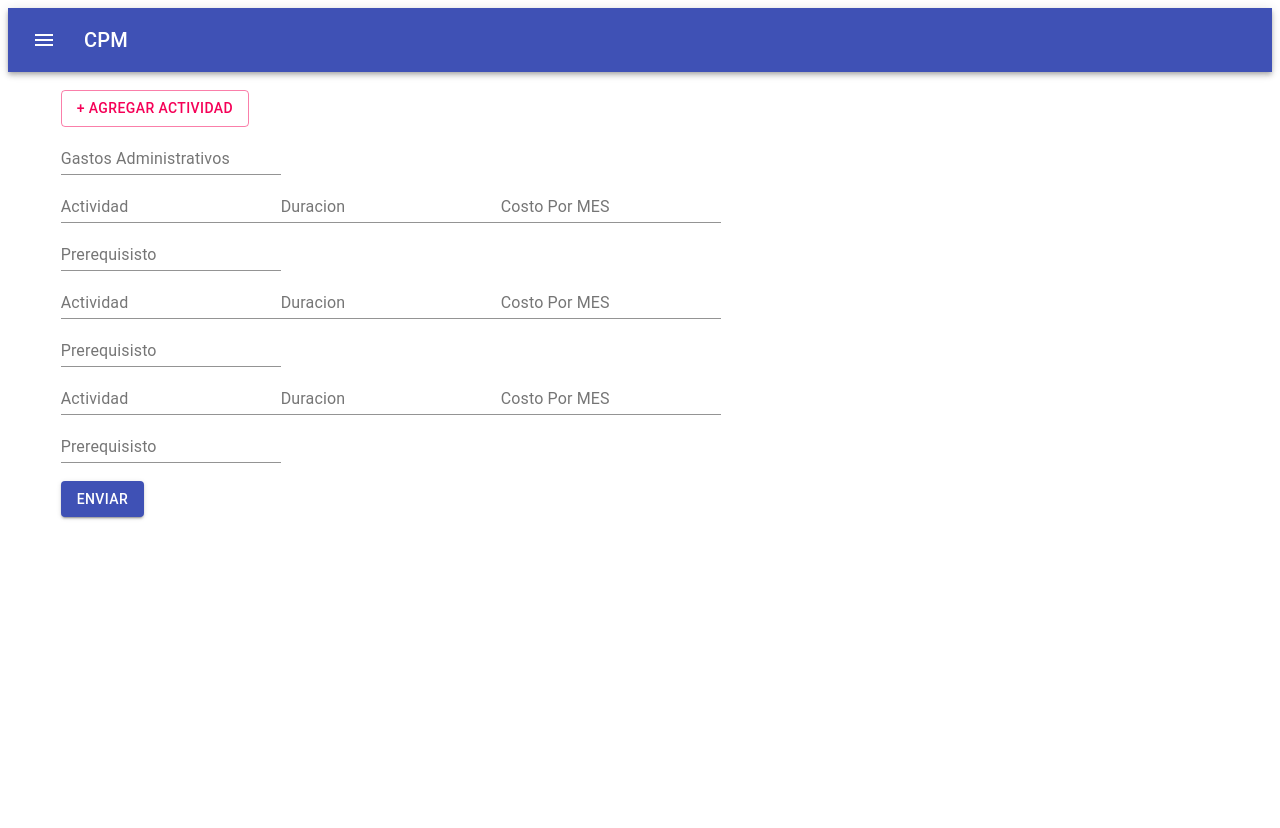
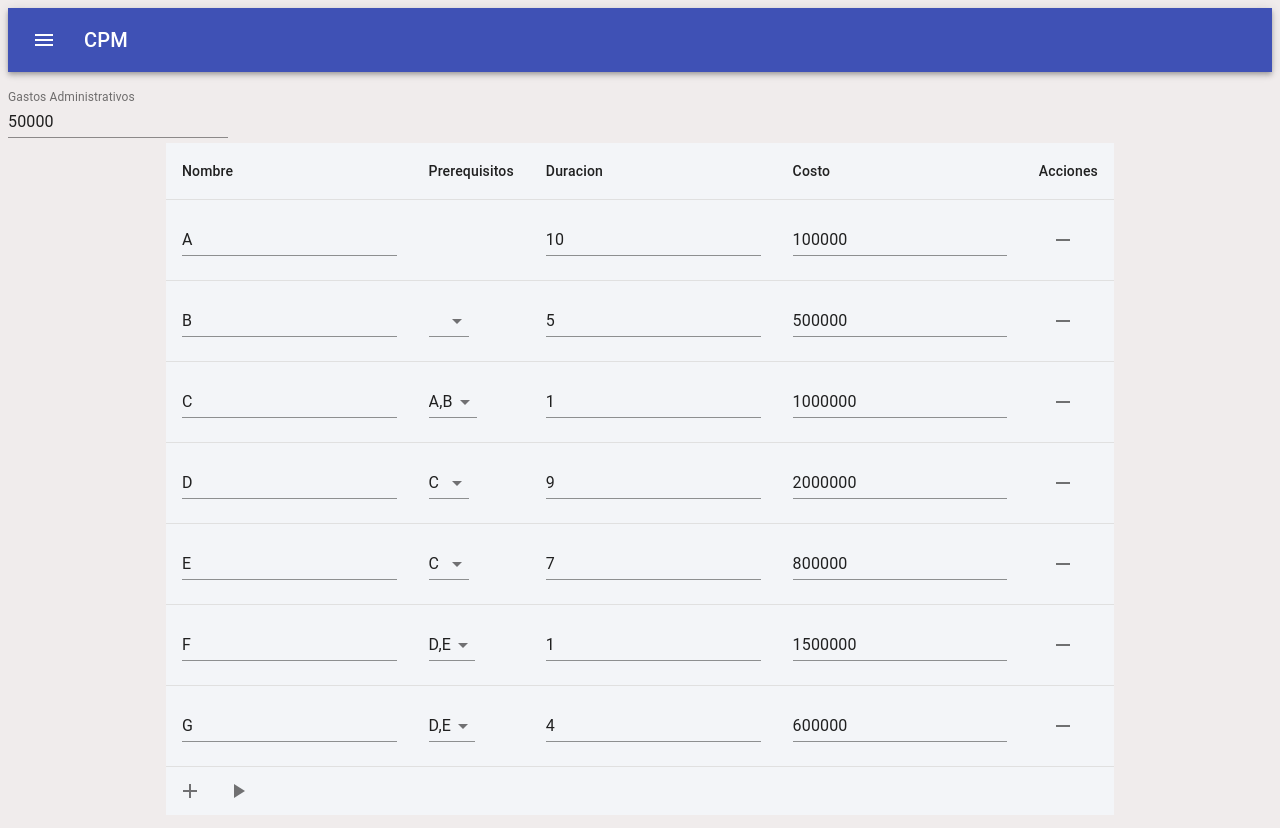
Before and after one commit to r0naldC/CPM-UI, a React (Create React App) app: page / in a window 1280 px wide. Before the commit the page ends 800 px from the top, so only its background shows below. Built offline with nearby package versions, Linux system fonts and the light colour scheme.

Commit message:
casi terminado

```diff
--- a/src/Components/ActivitiesInputs.jsx
+++ b/src/Components/ActivitiesInputs.jsx
@@ -1,8 +1,9 @@
 import React from "react";
 import Grid from "@material-ui/core/Grid";
-
+import Jobs from './toSpare';
 import TextField from "@material-ui/core/TextField";
 import PropTypes from "prop-types";
+import { Activity } from "./toSpare";
 
 function ActivitiesInputs(props) {
   const { id } = props;
@@ -10,7 +11,7 @@ function ActivitiesInputs(props) {
 
 
     <Grid item sm={12} lg={8} id={id} >
-      <TextField  label="Actividad" />
+      <TextField  label="Actividad" value="" onChange=""/>
       <TextField label="Duracion" />
       <TextField label="Costo Por MES " />
       <TextField label="Prerequisisto" />
--- a/src/Components/MainContainer.jsx
+++ b/src/Components/MainContainer.jsx
@@ -1,73 +1,212 @@
-import React, { Component } from "react";
-import Grid from "@material-ui/core/Grid";
-import ActivitiesInputs from "./ActivitiesInputs";
-import Button from "@material-ui/core/Button";
-import TextField from "@material-ui/core/TextField";
-import Jobs from './data/jobs.js';
+import React, {
+  useState, useEffect
+} from 'react';
+
+import Table from '@material-ui/core/Table';
+import TableFooter from '@material-ui/core/TableFooter';
+import TableBody from '@material-ui/core/TableBody';
+import TableCell from '@material-ui/core/TableCell';
+import TableHead from '@material-ui/core/TableHead';
+import TableRow from '@material-ui/core/TableRow';
+import IconButton from '@material-ui/core/IconButton';
+import AddIcon from '@material-ui/icons/Add';
+import PlayArrowIcon from '@material-ui/icons/PlayArrow';
+import TextField from '@material-ui/core/TextField';
+import Grid from '@material-ui/core/Grid';
+import Select from '@material-ui/core/Select';
+import Chip from '@material-ui/core/Chip';
+import MenuItem from '@material-ui/core/MenuItem';
+
+import RemoveIcon from '@material-ui/icons/Remove';
+
+import './css.css';
+
+import { calculateTotalCost, calculateTotalDuration, calculateCriticalPath, Activity, calculateBudget } from './toSpare';
+import { isValueInAnotherArray, canRemoveActivity } from './comprobation';
+
+let sampleData = [
+  new Activity("A", 10, 100000),
+  new Activity("B", 5, 500000),
+  new Activity("C", 1, 1000000, "A", "B"),
+  new Activity("D", 9, 2000000, "C"),
+  new Activity("E", 7, 800000, "C"),
+  new Activity("F", 1, 1500000, "D", "E"),
+  new Activity("G", 4, 600000, "D", "E")
+];
+
+let flatActivitiesDone = [];
+let groupedActivitiesDone = [[]];
+let sampleAdminExpenses = 50000;
+
+function App() {
+  let [data, setData] = useState([]);
+  let [adminExpenses, setExpenses] = useState(sampleAdminExpenses);
+  let [cost, setCost] = useState(0);
+  let [duration, setDuration] = useState(0);
+  let [criticalPath, setCriticalPath] = useState([]);
+  let [budget, setBudget] = useState([]);
+  let [wasCalculated, setCalc] = useState(false);
+
+  const handleData = (data) => {
+    setDuration(calculateTotalDuration(data, groupedActivitiesDone, flatActivitiesDone));
+    setCost(calculateTotalCost(data, duration, adminExpenses));
+    setCriticalPath(calculateCriticalPath(groupedActivitiesDone));
+    setBudget(calculateBudget(groupedActivitiesDone, adminExpenses));
+    setCalc(true);
+  }
+
+  function handleChangeadmExpenses(event){
+    setExpenses( parseInt(event.target.value))
+  }
+
+  return (
+    <div className="App">
+      <Form onSubmit={handleData} handleChangeadmExpenses={handleChangeadmExpenses} adminExpenses={adminExpenses} />
+      {wasCalculated && <div>
+        <div className="horizontal-divisor"></div> <Results duration={duration} cost={cost} criticalPath={criticalPath} budget={budget} adminExpenses={adminExpenses}/>
+      </div>}
+    </div>
+  );
+}
+
+// Probably can use this to render a Chip with delete button
+function preChip(value, handleDeleteFN = () => { }) {
+  return <Chip
+    label={value}
+    onDelete={handleDeleteFN}
+    color="primary"
+  />
+}
+
+function Form({ onSubmit, handleChangeadmExpenses, adminExpenses }) {
+  let [data, setData] = useState(sampleData);
+  let [names, setName] = useState('');
+
+  function handleChange({ target: { value } }, key, index) {
+    let newData = [...data];
+    newData[index][key] = key === 'name' ? value : parseInt(value);
+    setData(newData);
+    console.log(data)
+  }
+
+  function addPre({ target: { value } }, index) {
+    let newData = [...data];
+    newData[index].pre.push(value);
+    setData(newData);
+    console.log(newData);
+  }
+
+  function removePre(activityName, index) {
+    let newData = [...data];
+    newData[index].pre = newData[index].pre.filter(el => el !== activityName);
+    setData(newData);
+  }
+
+  function removeActivity(activityName) {
+    let newData = [...data];
+
+    if (!canRemoveActivity(data,activityName)) {
+      alert('Esta actividad es prerequisito de otra.');
+      return;
+    };
+
+    newData = newData.filter(el => el.name !== activityName);
+    console.log(newData);
+    setData(newData);
+  } // Check if there's an activity that has this one as a prerequisite
+
+  function createNewActivity() {
+    setData([...data, new Activity('', 0, 0)])
+  }
+
+  useEffect(() => {
+    // createNewActivity();
+    // createNewActivity();
+  }, [])
 
 
+  return (
+    <Grid container>
+      <Grid item xs={12}>
+      <TextField label="Gastos Administrativos" type="number" value={adminExpenses} onChange={handleChangeadmExpenses}></TextField>
+    <Table className="table">
 
-class MainContainer extends Component {
-  constructor(props) {
-    super(props);
-    this.state = {
-      fixedCosts: 0,
-      activitiesList: ["A", "B", "C"]
-    };
+    <TableHead>
+      <TableRow>
+        <TableCell>Nombre</TableCell>
+        <TableCell>Prerequisitos</TableCell>
+        <TableCell>Duracion</TableCell>
+        <TableCell>Costo</TableCell>
+        <TableCell>Acciones</TableCell>
+      </TableRow>
+    </TableHead>
+    <TableBody>
+      {
+        data.map((act, index) => {
+          return (
+            <TableRow>
+              <TableCell > <TextField value={act.name} onChange={event => handleChange(event, 'name', index)}></TextField> </TableCell>
+              <TableCell> {index !== 0 &&
+                <Select
+                  value={act.pre} // Values already Selected
+                  onChange={event => { addPre(event, index) }}
+                  renderValue={selected => <div>{selected + ''}</div>} // The way that already selected values will be rendered
+                >
+                  {/* Handles Values in the Selection Menu */}
+                  {data.map(({ name }) => (name !== act.name && isValueInAnotherArray(data[index].pre, name)) && <MenuItem value={name}>
+                    {name}
+                  </MenuItem>)}
+                </Select>
+              } </TableCell>
+              <TableCell > <TextField type="number" value={act.duration} onChange={event => handleChange(event, 'duration', index)}></TextField> </TableCell>
+              <TableCell > <TextField type="number" value={act.cost} onChange={event => handleChange(event, 'cost', index)}></TextField> </TableCell>
+              <TableCell> <IconButton onClick={() => removeActivity(data[index].name)} > <RemoveIcon></RemoveIcon> </IconButton> </TableCell>
+            </TableRow>
+          )
+        })
+      }
+    </TableBody>
+    <TableFooter>
+      <Grid >
+        <IconButton onClick={() => { createNewActivity() }}><AddIcon /></IconButton>
+        <IconButton onClick={() => { onSubmit(data) }}><PlayArrowIcon /></IconButton>
+      </Grid>
+    </TableFooter>
 
-    this.newActivity = this.newActivity.bind(this);
-  }
+  </Table>
 
-  newActivity() {
-    const activities = this.state.activitiesList;
-    activities.push({
-      ActivityName: "D",
-      ActivityDuration: 5,
-      Costo: 75000
-    });
-
-    this.setState({
-      activitiesList: activities
-    });
-  }
-
-  render() {
-    return (
-
-      <Grid container direction="row" justify="center" alignItems="center">
-        <Grid item xs={11}>
-          <Button
-            variant="outlined"
-            color="secondary"
-            onClick={this.newActivity}
-
-          >
-            + Agregar actividad
-          </Button>
-          <Grid >
-          <TextField  label="Gastos Administrativos" />
-          </Grid>
-        </Grid>
-        <Grid item xs={11}>
-          {this.state.activitiesList.map((activity, index) => {
-            return <ActivitiesInputs key={index} />;
-          })} <br/>
-          <Grid item xs={11}>
-            <Button
-            variant="contained"
-            color="primary"
-          // onClick={}
-
-          >
-           Enviar
-         </Button>
-          </Grid>
-        </Grid>
-
+         </Grid>
       </Grid>
-
-    );
-  }
+   )
 }
 
-export default MainContainer;
+function Results({ duration, cost, criticalPath, budget, adminExpenses }) {
+  return (
+    <div>
+      <h1>Resultados</h1>
+      <p>Duracion Total: {duration} meses</p>
+      <p>Costo Total: RD${cost + (duration * adminExpenses)}</p>
+      <span>Ruta Critica: </span>
+      {criticalPath.map(element => <span>{`(${element[0].name})` + ' '}</span>)}
+      <h2>Presupuesto</h2>
+      <Table className="table-sm">
+        <TableHead>
+          <TableRow>
+            <TableCell className="table-cell-sm">Mes</TableCell>
+            <TableCell>Costo</TableCell>
+          </TableRow>
+        </TableHead>
+        <TableBody>
+          {budget.map((elem, index) => {
+            return <TableRow>
+              <TableCell>{index}.</TableCell>
+              <TableCell>{elem}</TableCell>
+            </TableRow>
+          })}
+        </TableBody>
+      </Table>
+    </div>
+  )
+}
+
+export default App;
--- /dev/null
+++ b/src/Components/comprobation.js
@@ -0,0 +1,13 @@
+export function isValueInAnotherArray(array, value) {
+    if (array.find(elem => elem === value) === undefined) return true;
+    else return false;
+}
+
+export function canRemoveActivity(activities, activityName) {
+    for (const activity of activities) {
+        for (const p of activity.pre) {
+            if (p === activityName) return false
+        }
+    }
+    return true;
+}
--- /dev/null
+++ b/src/Components/css.css
@@ -0,0 +1,46 @@
+.App {
+    text-align: left;
+  }
+
+  .table {
+    max-width: 75% !important;
+    margin: 5px auto;
+    background-color: rgb(243, 245, 248);
+    text-align: left;
+  }
+  .tablePre {
+    max-width: 30%;
+    margin: 5px auto;
+    background-color: rgb(243, 245, 248);
+    text-align: left;
+  }
+  .table-sm {
+    max-width: 30%;
+    margin: 5px auto;
+    background-color: white;
+  }
+
+  .table-cell-sm {
+    width: 50px;
+  }
+  .tr{
+      background-color: rgb(110, 110, 248);
+      text-transform: capitalize;
+      color: #f0ecec;
+
+    font-weight: bold;
+  }
+
+.list{
+
+     height:200px;
+
+     overflow:auto;
+
+    max-Width: 360;
+    scroll-margin-right: auto;
+}
+  html {
+    background-color: #f0ecec;
+    text-align: left;
+  }
```
Also changed, not shown: src/Components/toSpare.js (+51 -31 lines).
